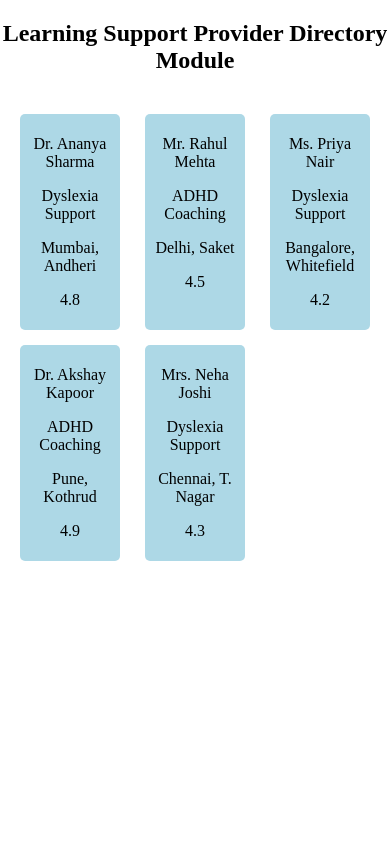
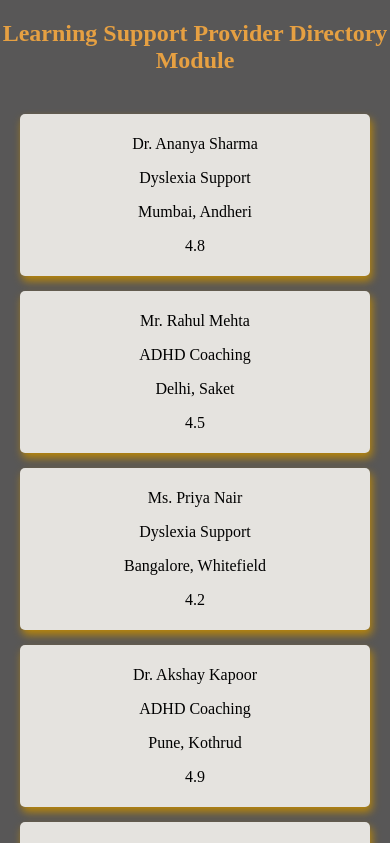
Before and after one commit to Richa299/HabotConnect-DMCC-Project, a React (Vite) app: page / in a window 390 px wide. Shown: the top 843 px of the page. Built offline with nearby package versions, Linux system fonts and the light colour scheme.

Commit message:
style: improve styling and responsiveness in provider list

```diff
--- a/src/App.css
+++ b/src/App.css
@@ -3,4 +3,5 @@
   margin: 0;
   padding: 0;
   text-align: center;
+  background-color: #585757;
 }
--- a/src/ProvidersList.tsx
+++ b/src/ProvidersList.tsx
@@ -32,11 +32,13 @@
         <p>Loading...</p>
       ) : (
         <>
-          <h2>Learning Support Provider Directory Module</h2>
+          <h2 style={{ color: "#e6a042" }}>
+            Learning Support Provider Directory Module
+          </h2>
           <div
             style={{
               display: "grid",
-              gridTemplateColumns: "3fr 3fr 3fr",
+              gridTemplateColumns: "repeat(auto-fit, minmax(250px, 1fr))",
               columnGap: "25px",
               rowGap: "15px",
               padding: "20px",
--- a/src/components/Card.css
+++ b/src/components/Card.css
@@ -1,6 +1,9 @@
+.card {
+  background-color: #e5e3df;
+  box-shadow: 2px 5px 9px darkgoldenrod;
+  transition: transform 0.3s ease, box-shadow 0.3s ease;
+}
 .card:hover {
-  background-color: red;
+  background-color: white;
+  transform: scale(1.05);
 }
-.card {
-  background-color: lightblue;
-}
```
